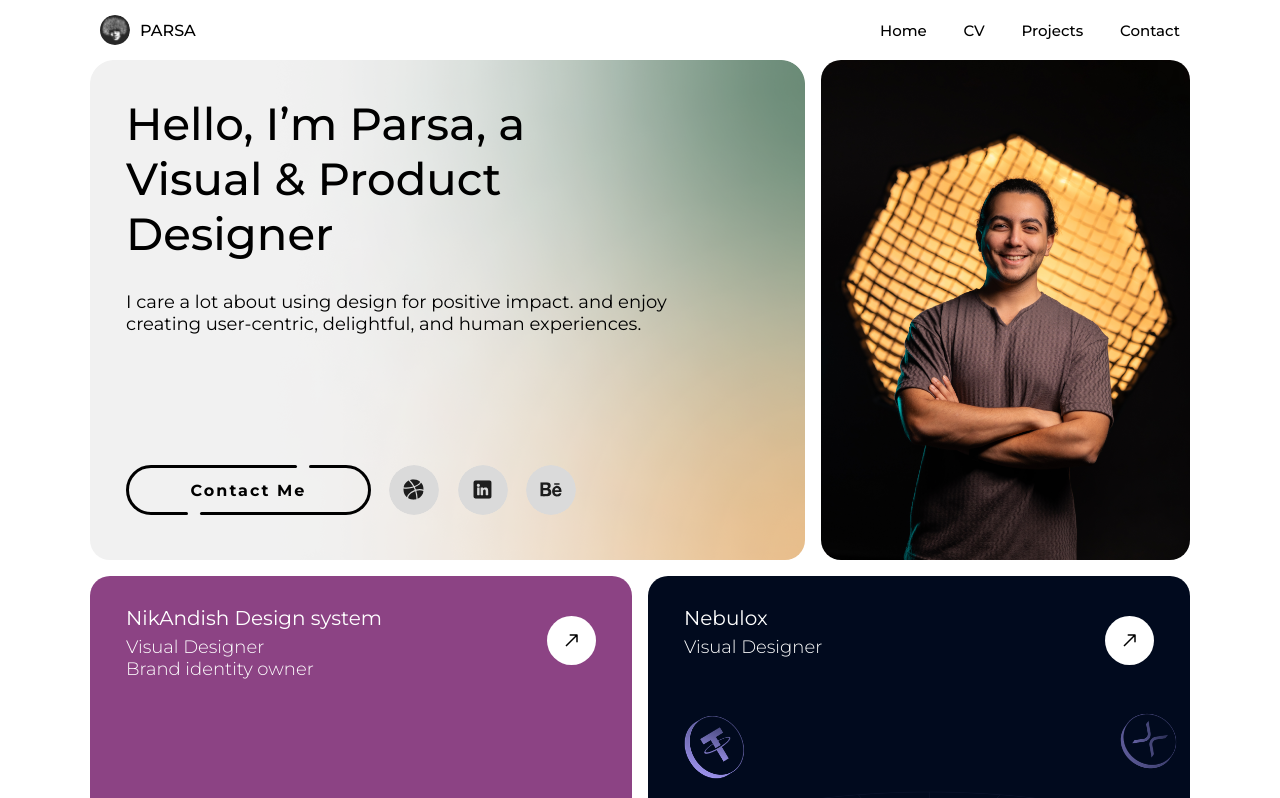
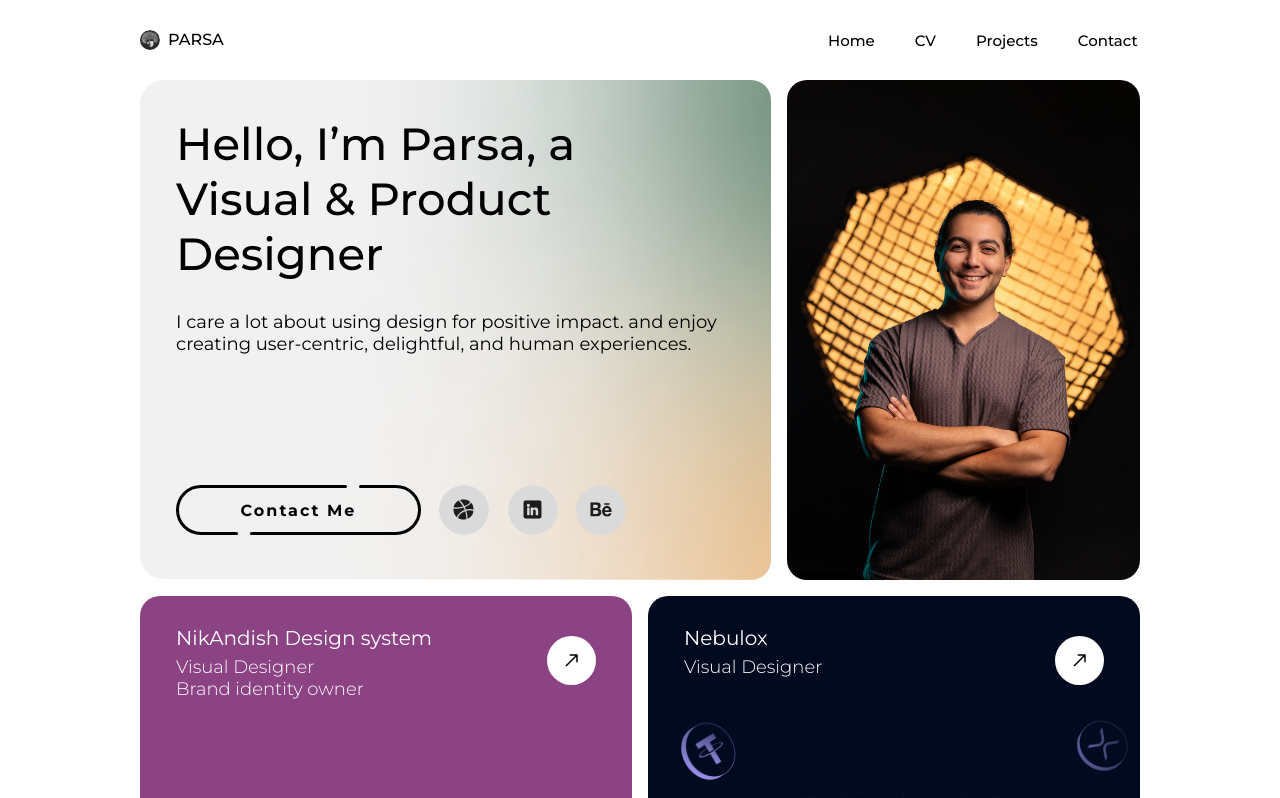
Before and after one commit to Behradsa/parsa-saraiyeh-portfolio, a React (Vite) app: page /#/ in a window 1280 px wide. Shown: the top 798 px of the page. Built offline with nearby package versions, Linux system fonts and the light colour scheme.

Commit message:
changed header css

```diff
--- a/src/components/Header.css
+++ b/src/components/Header.css
@@ -1,28 +1,23 @@
 header {
   width: 100%;
-  height: 60px;
-  padding: 15px 10px;
+  height: 80px;
+  padding-top: 30px;
+  padding-bottom: 30px;
   display: flex;
   justify-content: space-between;
 }
 
 .logo-container {
-  height: 100%;
   display: flex;
-  align-items: center;
   font-weight: 500;
-  font-size: 15px;
+  gap: 8px;
 }
-.logo-container img {
-  height: 100%;
-  width: 100%;
-  margin-right: 10px;
-}
+
 .header-buttons-container {
   display: flex;
-  justify-content: space-between;
-  width: 300px;
+  width: 312px;
   align-items: center;
+  gap: 40px;
 }
 .header-buttons-container a {
   display: inline-block;
--- a/src/components/MainGrid.css
+++ b/src/components/MainGrid.css
@@ -20,6 +20,8 @@
   flex-basis: 65%;
   margin-right: 16px;
   padding: 36px;
+  overflow: hidden;
+  position: relative;
 }
 
 .introduction-square h1 {
@@ -468,3 +470,21 @@
     width: 124px;
   }
 }
+
+/* .introduction-square {
+  background: linear-gradient(-45deg, #ebad65, #ebad65, #326145, #326145);
+  background-size: 400% 400%;
+  animation: gradient 15s ease infinite;
+}
+
+@keyframes gradient {
+  0% {
+    background-position: 0% 50%;
+  }
+  50% {
+    background-position: 100% 50%;
+  }
+  100% {
+    background-position: 0% 50%;
+  }
+} */
--- a/src/components/MainGrid.jsx
+++ b/src/components/MainGrid.jsx
@@ -14,6 +14,9 @@ function MainGrid() {
     <div className="main-grid">
       <div className="introduction-container">
         <div className="introduction-square">
+          <div class="bg"></div>
+          <div class="bg bg2"></div>
+          <div class="bg bg3"></div>
           <h1>Hello, I’m Parsa, a Visual & Product Designer </h1>
           <p>
             I care a lot about using design for positive impact. and enjoy
@@ -125,18 +128,21 @@ function MainGrid() {
             <div class="button__drow1"></div>
             <div class="button__drow2"></div>
           </a>
-          <button className="logo-button">
+          <a href="" className="logo-button">
             <img src={dribble_logo_img} alt="dribble" />
             <img src={dribble_logo_hover_img} alt="dribble" />
-          </button>
-          <button className="logo-button">
+          </a>
+          <a
+            href="https://www.linkedin.com/in/parsa-saraiyeh/"
+            className="logo-button"
+          >
             <img src={linkedin_logo_img} alt="linkedin" />
             <img src={linkedin_logo_hover_img} alt="linkedin" />
-          </button>
-          <button className="logo-button">
-            <img src={behance_logo_img} alt="linkedin" />
-            <img src={behance_logo_hover_img} alt="linkedin" />
-          </button>
+          </a>
+          <a href="" className="logo-button">
+            <img src={behance_logo_img} alt="behance" />
+            <img src={behance_logo_hover_img} alt="behance" />
+          </a>
         </div>
       </div>
     </div>
--- a/src/pages/HomePage.css
+++ b/src/pages/HomePage.css
@@ -1,6 +1,5 @@
 .home-page-container {
-  width: 1100px;
+  width: 1000px;
   display: flex;
   flex-direction: column;
-  justify-self: center;
 }
```
